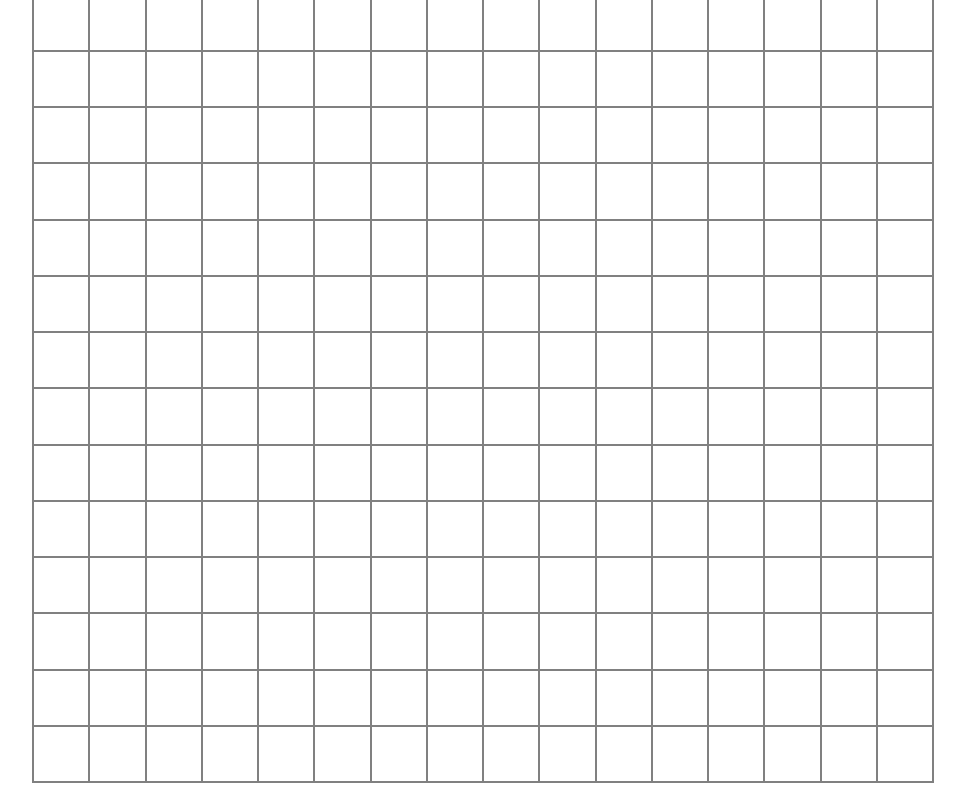
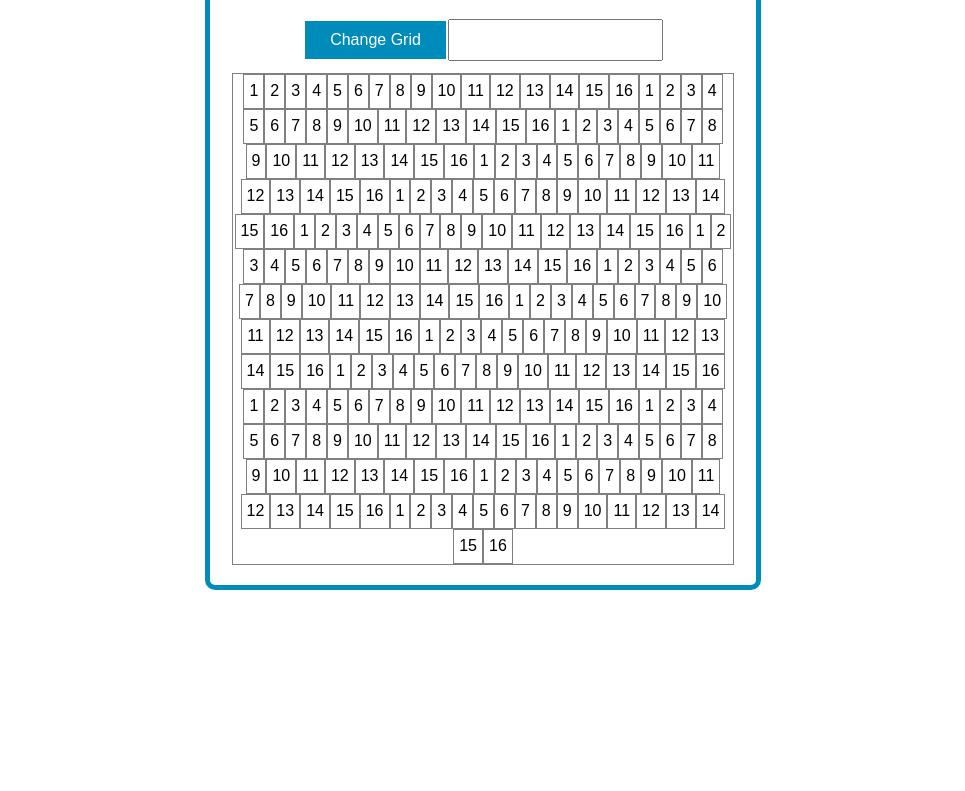
Before and after one commit to emagalona/etch-a-sketch, a plain HTML site: page index.html in a window 1280 px wide. Shown: the part 148-939 px from the top of the page, without its empty margins (157-1122 px from the left). After the commit the page ends 800 px from the top, so only its background shows below. Drawn offline with Linux system fonts and the light colour scheme.

Commit message:
Fix div width
fixed the div width of each element

```diff
--- a/index.html
+++ b/index.html
@@ -7,8 +7,10 @@
     <link rel="stylesheet" href="styles.css">
 </head>
 <body>
+
     <div class="container">
-        <div class="user-input"><input type="text"><button>Change Grid</button></div>
+        <h1>Etch-a-Sketch Project</h1>
+        <div class="user-input"><button class="change-pixel">Change Grid</button><input type="text" class="pixel-value"></div>
         <div class="canvas" id="canvas"></div>
     </div>
     <script src="index.js"></script>
--- a/index.js
+++ b/index.js
@@ -5,7 +5,7 @@ document.addEventListener("DOMContentLoaded", function () {
         for(let j=1; j<=16; j++){
             const content = document.createElement('div');
             content.setAttribute('id', `${i}${j}`);
-            content.textContent = ``;
+            content.textContent = `${j}`;
             container.appendChild(content);
         }
     }
--- a/styles.css
+++ b/styles.css
@@ -1,21 +1,43 @@
-* {
-    border-collapse: collapse;
+body {
+    font-family: sans-serif;
 }
-
-body {
+.container {
     display: flex;
     flex-direction: column;
     align-items: center;
     gap: 10px;
+    border: 1px solid black;
+    width: 40%;
+    margin: 50px auto;
+    padding: 20px;
+    border-radius: 10px;
+    border: 5px solid #008cba;
 }
 
 .user-input{
 
 }
 
+.change-pixel {
+    border:none;
+    color: white;
+    padding: 10px 25px;
+    text-align: center;
+    text-decoration: none;
+    font-size: 16px;
+    margin: 4px 2px;
+    cursor: pointer;
+    background-color: #008cba;
+}
+
+.pixel-value {
+    height: 36px;
+    font-size: 16px;
+}
+
 .canvas {
     display: flex;
-    width: 900px;
+    width: 500px;
     flex-wrap: wrap;
     align-items: center;
     justify-content: center;
@@ -25,12 +47,14 @@ body {
 }
 
 .canvas div {
-    width: 50.25px;
-    height: 50.25px;
+    width: 35;
+    height: 35px;
     border: 1px solid gray;
     text-align: center;
     align-content: center;
-    padding: 2px;
+    padding: 5px;
+    transition-duration: 0.2s ;
+    box-sizing: border-box;
 
 }
 
```
